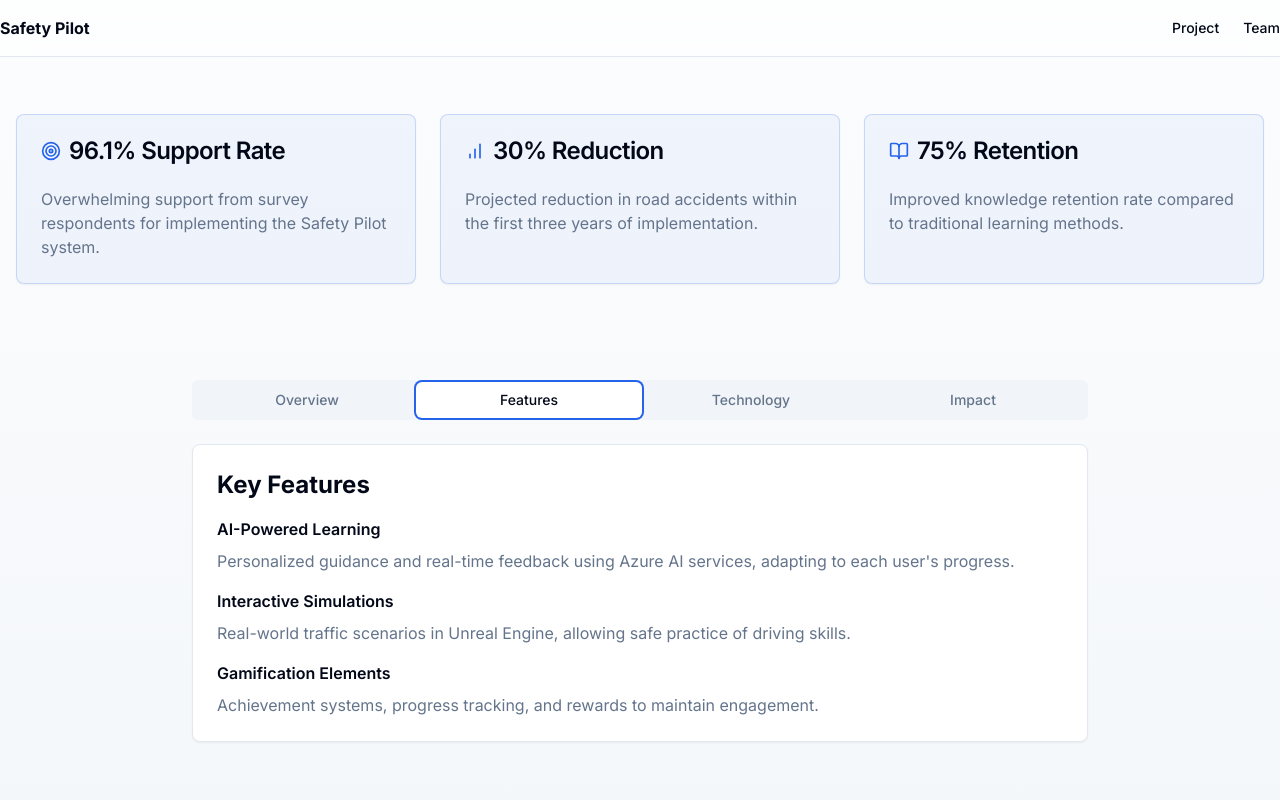
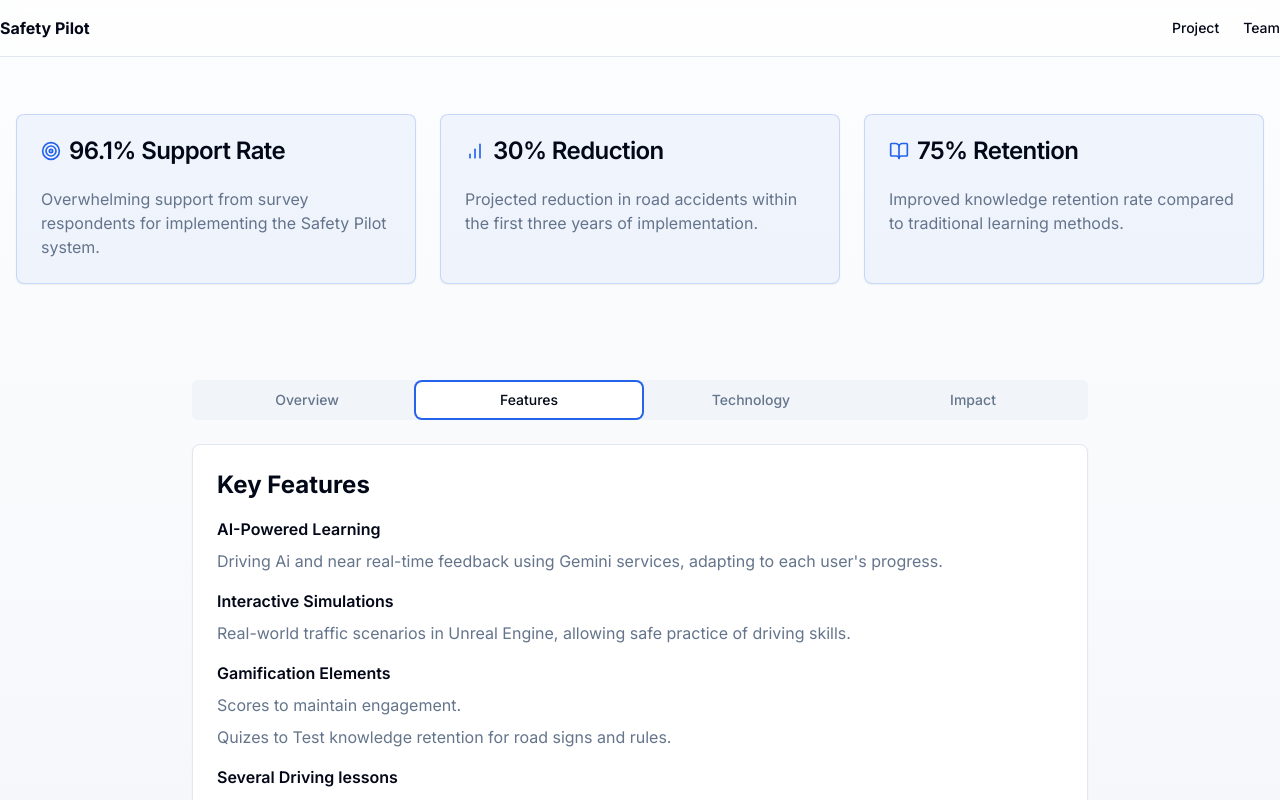
Before and after one commit to Masembe0757/final_year_project_blog, a Next.js app: page / in a window 1280 px wide. Both pictures are taken after a click on the tab "Features". Shown: the part 443-1243 px from the top of the page. Built offline with nearby package versions, Linux system fonts and the light colour scheme.

Commit message:
fix: update content for AI-powered learning and gamification elements in Home component

```diff
--- a/app/page.tsx
+++ b/app/page.tsx
@@ -109,7 +109,7 @@ export default function Home() {
                   <div className="space-y-2">
                     <h4 className="font-semibold">AI-Powered Learning</h4>
                     <p className="text-muted-foreground">
-                      Personalized guidance and real-time feedback using Azure AI services, adapting to each user's
+                      Driving Ai and near real-time feedback using Gemini services, adapting to each user's
                       progress.
                     </p>
                   </div>
@@ -122,7 +122,25 @@ export default function Home() {
                   <div className="space-y-2">
                     <h4 className="font-semibold">Gamification Elements</h4>
                     <p className="text-muted-foreground">
-                      Achievement systems, progress tracking, and rewards to maintain engagement.
+                     Scores to maintain engagement.
+                    </p>
+                    <p className="text-muted-foreground">
+                     Quizes to Test knowledge retention for road signs and rules.
+                    </p>
+                  </div>
+                  <div className="space-y-2">
+                    <h4 className="font-semibold">Several Driving lessons</h4>
+                    <p className="text-muted-foreground">
+                     Basic controls.
+                    </p>
+                    <p className="text-muted-foreground">
+                     Rainy weather.
+                    </p>
+                    <p className="text-muted-foreground">
+                     Parking and reversing.
+                    </p>
+                    <p className="text-muted-foreground">
+                     Round about and more...
                     </p>
                   </div>
                 </div>
```
